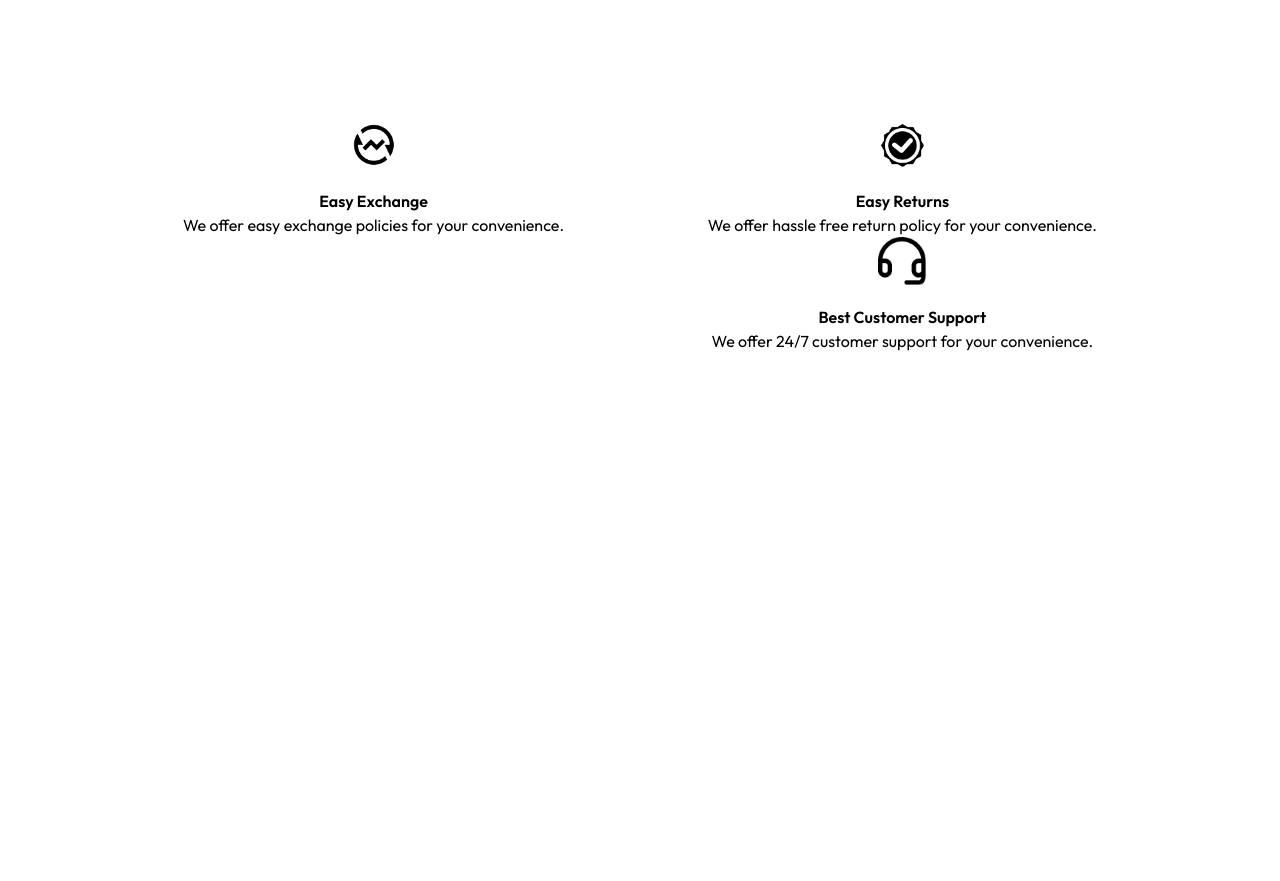
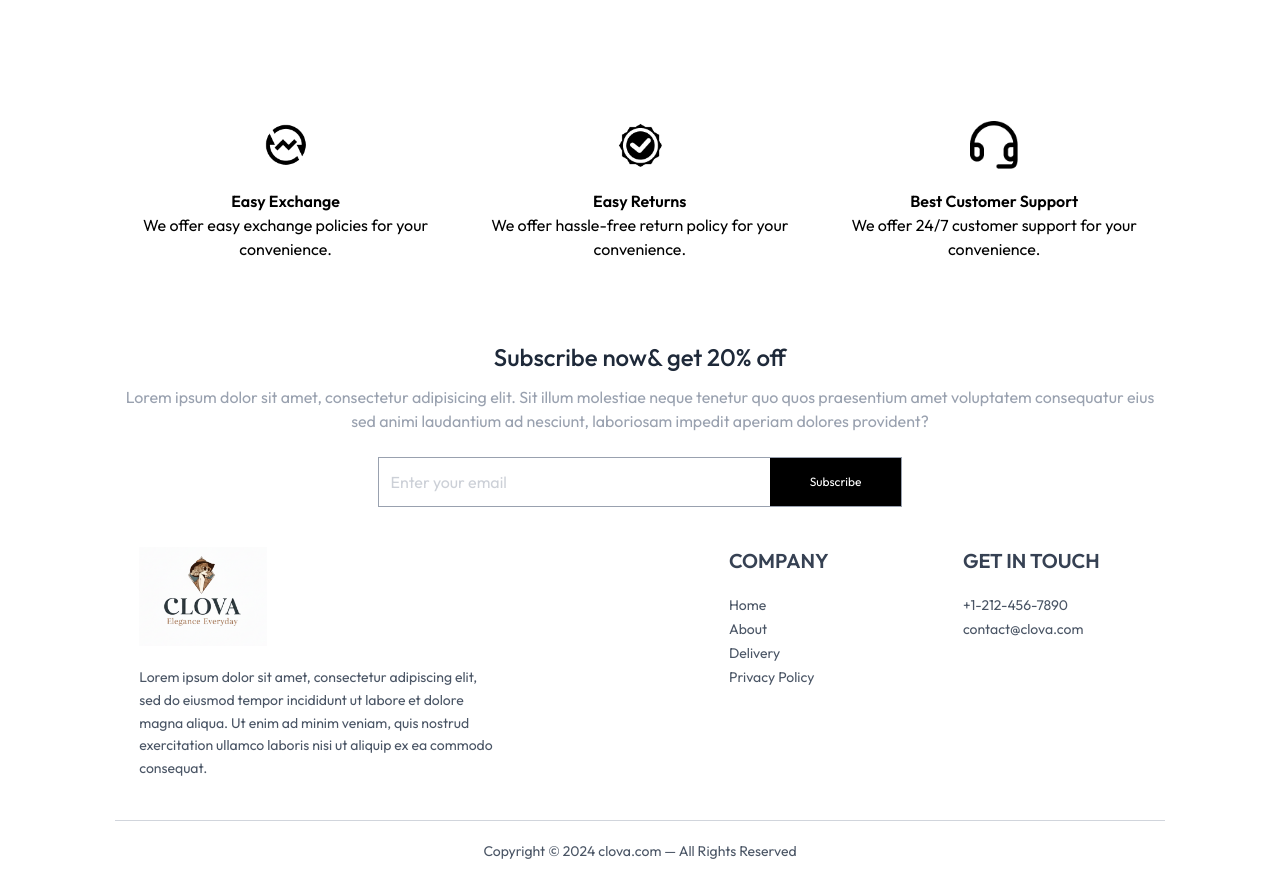
Before and after one commit to SonamNath01/mern-ecommerce-project, a React (Vite) app: page / in a window 1280 px wide. Shown: the part 2180-3061 px from the top of the page. Before the commit the page ends 2613 px from the top, so only its background shows below. Built offline with nearby package versions, Linux system fonts and the light colour scheme; a web font is replaced by a local one.

Commit message:
created footer,ourpolicy,newsletterzbox

```diff
--- a/src/App.jsx
+++ b/src/App.jsx
@@ -13,6 +13,7 @@ import Login from './pages/Login'
 import Orders from './pages/Orders'
 import Hero from './components/Hero'
 import LatestCollection from './components/LatestCollection'
+import Footer from './components/Footer'
 
 
 const App = () => {
@@ -35,7 +36,9 @@ const App = () => {
 
 
 
+
       </Routes>
+      <Footer/>
     </div>
   )
 }
--- /dev/null
+++ b/src/components/Footer.jsx
@@ -0,0 +1,43 @@
+import React from 'react'
+import { assets } from '../assets/assets/admin_assets/assets.js'
+
+const Footer = () => {
+  return (
+    <div className="bg-white text-gray-700">
+       <div className="max-w-[1200px] mx-auto flex flex-col sm:grid grid-cols-[3fr_1fr_1fr] gap-14 my-10 px-6 text-sm">
+
+        <div>
+          <img src={assets.logo} className="mb-5 w-32" alt="Clova Logo" />
+          <p className="w-full md:w-2/3 text-gray-600 leading-relaxed">
+            Lorem ipsum dolor sit amet, consectetur adipiscing elit, sed do eiusmod tempor incididunt ut labore et dolore magna aliqua. Ut enim ad minim veniam, quis nostrud exercitation ullamco laboris nisi ut aliquip ex ea commodo consequat.
+          </p>
+        </div>
+
+        <div>
+          <p className="text-xl font-semibold mb-5">COMPANY</p>
+          <ul className="flex flex-col gap-1 text-gray-600">
+            <li className="hover:text-black transition-colors duration-200 cursor-pointer">Home</li>
+            <li className="hover:text-black transition-colors duration-200 cursor-pointer">About</li>
+            <li className="hover:text-black transition-colors duration-200 cursor-pointer">Delivery</li>
+            <li className="hover:text-black transition-colors duration-200 cursor-pointer">Privacy Policy</li>
+          </ul>
+        </div>
+
+        <div>
+          <p className="text-xl font-semibold mb-5">GET IN TOUCH</p>
+          <ul className="flex flex-col gap-1 text-gray-600">
+            <li>+1-212-456-7890</li>
+            <li>contact@clova.com</li>
+          </ul>
+        </div>
+      </div>
+
+      <div className="w-full border-t border-gray-300"></div>
+      <p className="py-5 text-sm text-center text-gray-600">
+        Copyright © 2024 clova.com — All Rights Reserved
+      </p>
+    </div>
+  )
+}
+
+export default Footer
--- /dev/null
+++ b/src/components/NewsletterBox.jsx
@@ -0,0 +1,23 @@
+import React from 'react'
+
+const NewsletterBox = () => {
+    const onSubmitHandler =(e)=>{
+        event.preventDefault();//it will not reload the page
+
+    }
+  return (
+    <div className='text-center'>
+        <p className='text-2xl font-medium text-gray-800'>Subscribe now& get 20% off</p>
+        <p className='text-gray-400 mt-3'>
+            Lorem ipsum dolor sit amet, consectetur adipisicing elit. Sit illum molestiae neque tenetur quo quos praesentium amet voluptatem consequatur eius sed animi laudantium ad nesciunt, laboriosam impedit aperiam dolores provident?
+            <form onSubmit={onSubmitHandler} className='w-full sm:w-1/2 flex items-center gap-3 mx-auto my-6 border pl-3'>
+                <input type ="email" placeholder='Enter your email' className='w-full sm:flex-1 outline-none' required/>
+                <button className='bg-black text-white text-xs px-10 py-4'>Subscribe</button>
+            </form>
+        </p>
+
+    </div>
+  )
+}
+
+export default NewsletterBox
--- a/src/components/OurPolicy.jsx
+++ b/src/components/OurPolicy.jsx
@@ -1,25 +1,27 @@
-
 import React from 'react'
-import {assets} from '../assets/assets/frontend_assets/assets.js'
+import { assets } from '../assets/assets/frontend_assets/assets.js'
 
 const OurPolicy = () => {
   return (
     <div className='flex flex-col sm:flex-row justify-around gap-12 sm:gap-2 text-center py-20 text-grey'>
+
       <div>
-        <img src={assets.exchange_icon} className='w-12 m-auto mb-5' alt="Exchange Icon"/>
+        <img src={assets.exchange_icon} className='w-12 m-auto mb-5' alt="Exchange Icon" />
         <p className='font-semibold'>Easy Exchange</p>
         <p className='text-grey-400'>We offer easy exchange policies for your convenience.</p>
       </div>
       <div>
-        <img src={assets.quality_icon} className='w-12 m-auto mb-5' alt="Return Icon"/>
+        <img src={assets.quality_icon} className='w-12 m-auto mb-5' alt="Return Icon" />
         <p className='font-semibold'>Easy Returns</p>
-        <p className='text-grey-400'>We offer hassle free return policy for your convenience.</p>
-        <div>
-          <img src ={assets.support_img} className='w-12 m-auto mb-5 ' alt="Support Icon"/>
-          <p className='font-semibold'> Best Customer Support</p>
-          <p className='text-grey-400'>We offer 24/7 customer support for your convenience.</p>
-        </div>
+        <p className='text-grey-400'>We offer hassle-free return policy for your convenience.</p>
       </div>
+
+      <div>
+        <img src={assets.support_img} className='w-12 m-auto mb-5' alt="Support Icon" />
+        <p className='font-semibold'>Best Customer Support</p>
+        <p className='text-grey-400'>We offer 24/7 customer support for your convenience.</p>
+      </div>
+
     </div>
   )
 }
--- a/src/pages/Collection.jsx
+++ b/src/pages/Collection.jsx
@@ -1,9 +1,32 @@
 import React from 'react'
+import { useContext, useState } from 'react'
+import { ShopContext } from '../context/shopContext'
 
 const Collection = () => {
+  const { product } = useContext(ShopContext)
+  const [showFilter, setShowFilter] = useState(false)
   return (
-    <div>
-      <h1>home</h1>
+    <div className='flex flex-col sm:flex-row gap-1 sm;gap-10 pt-10 border-t'>
+      {/* Filter Option*/}
+      <div className='min-w-60'>
+        <p className='my-2 text-xl flex items-center cursor-pointer gap-2'>FILTERS</p>
+        {/* Category Filter */}
+        <div className={`border border-gray-300 pl-5 py-3 mt-6 ${showFilter?'':'hidden'} sm:block`}></div>
+        <p className='mb-3 text-sm font-medium'>CATEGORIES</p>
+        <div className='flex flex-col gap-2 text-sm font-light text-gray-700'></div>
+        <p className='flex gap-2'>
+          <input className='w-3' type="checkbox" value={'Men'} /> <span>Men</span>
+        </p>
+        <p className='flex gap-2'>
+          <input className='w-3' type="checkbox" value={'Women'} /> <span>Women</span>
+        </p>
+        <p className='flex gap-2'>
+          <input className='w-3' type="checkbox" value={'Children'} /> <span>Children</span>
+        </p>
+
+      </div>
+
+
     </div>
   )
 }
--- a/src/pages/Home.jsx
+++ b/src/pages/Home.jsx
@@ -3,15 +3,21 @@ import Hero from '../components/Hero'
 import LatestCollection from '../components/LatestCollection'
 import BestSeller from '../components/BestSeller'
 import OurPolicy from '../components/OurPolicy'
+import NewsletterBox from '../components/NewsletterBox'
+import Footer from '../components/Footer'
 
 const Home = () => {
   return (
+    <>
     <div>
       <Hero/>
       <LatestCollection/>
       <BestSeller/>
       <OurPolicy/>
+      <NewsletterBox/>
+
     </div>
+    </>
   )
 }
 
```
